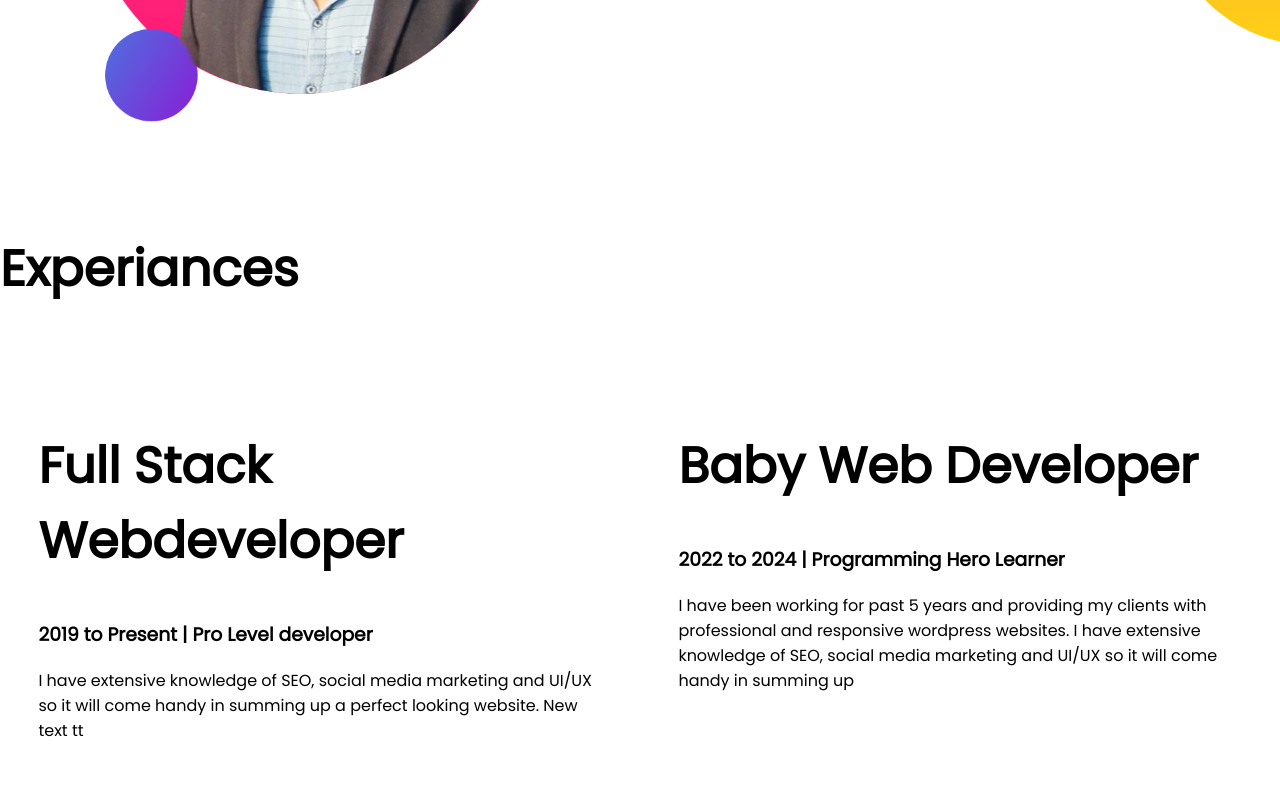
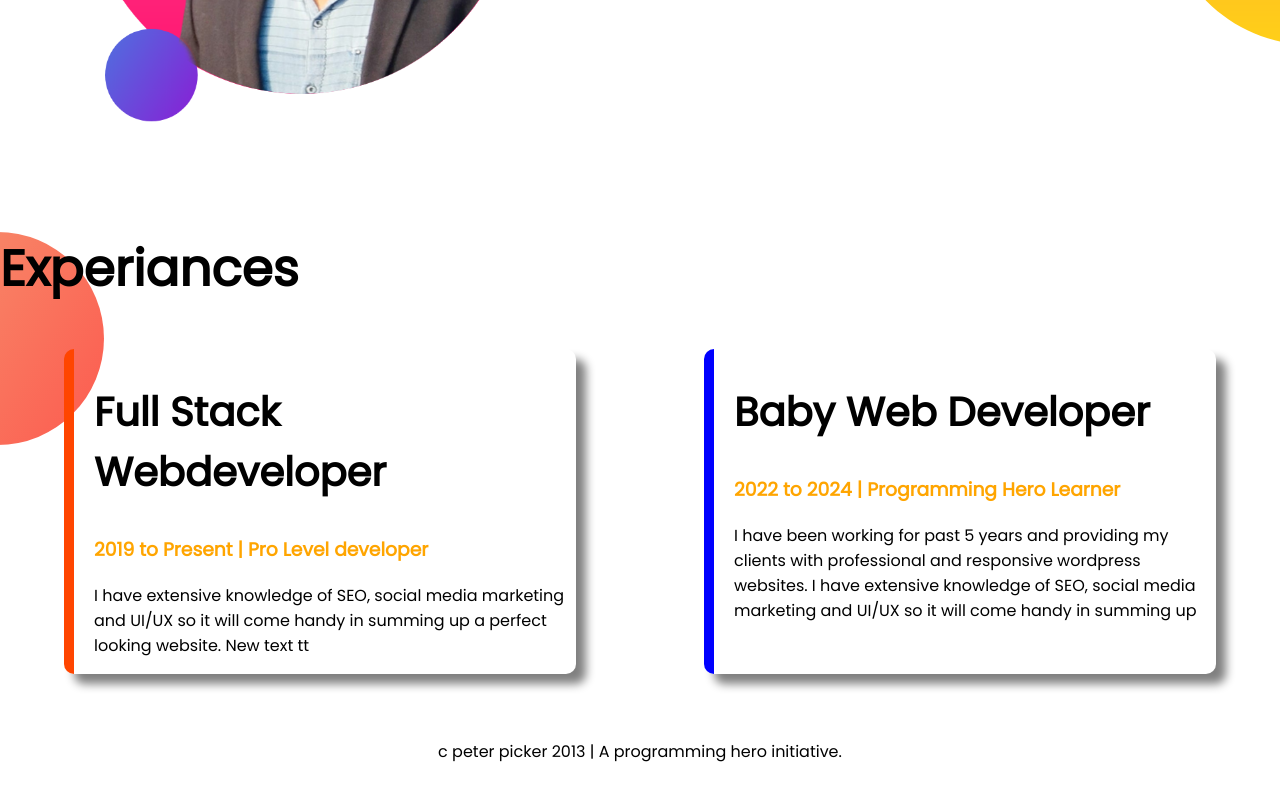
Before and after one commit to Babu24/developer-portfolio, a plain HTML site: page index.html in a window 1280 px wide. Shown: the part 1163-1964 px from the top of the page. After the commit the page ends 1943 px from the top, so only its background shows below. Drawn offline with Linux system fonts and the light colour scheme.

Commit message:
styl.css added border footer

```diff
--- a/index.html
+++ b/index.html
@@ -47,17 +47,17 @@
     <section class="experiance-area">
         <h1>Experiances</h1>
         <div class="flexiable-container">
-            <div class="half-width">
-                <h1>Full Stack Webdeveloper</h1>
-                <h3>2019 to Present | Pro Level developer</h3>
+            <div id="border-orange" class="experiance-item ">
+                <h2>Full Stack Webdeveloper</h2>
+                <h3 class="orange-color">2019 to Present | Pro Level developer</h3>
                 <p> I have extensive knowledge of SEO, social media marketing and UI/UX so it will come handy in summing
                     up
                     a
                     perfect looking website. New text tt</p>
             </div>
-            <div class="half-width">
-                <h1>Baby Web Developer</h1>
-                <h3>2022 to 2024 | Programming Hero Learner</h3>
+            <div id="border-blue" class="experiance-item ">
+                <h2>Baby Web Developer</h2>
+                <h3 class="orange-color">2022 to 2024 | Programming Hero Learner</h3>
                 <p>I have been working for past 5 years and providing my clients with professional and responsive
                     wordpress
                     websites.
@@ -68,5 +68,8 @@
         </div>
     </section>
 </body>
+<footer>
+    <p>c peter picker 2013 | A programming hero initiative.</p>
+</footer>
 
 </html>
--- a/style.css
+++ b/style.css
@@ -5,6 +5,10 @@ body {
 
 h1 {
     font-size: 50px;
+}
+
+h2 {
+    font-size: 40px;
 }
 
 .orange-color {
@@ -44,3 +48,29 @@ h1 {
     background-repeat: no-repeat;
     background-position: right;
 }
+
+.experiance-area {
+    background-image: url(images/exp-bg.png);
+    background-repeat: no-repeat;
+}
+
+.experiance-item {
+    width: 40%;
+    margin-left: 5%;
+    margin-right: 5%;
+    padding-left: 20px;
+    border-radius: 10px;
+    box-shadow: 10px 10px 10px gray;
+}
+
+#border-blue {
+    border-left: 10px solid blue;
+}
+
+#border-orange {
+    border-left: 10px solid orangered;
+}
+
+footer {
+    text-align: center;
+}
```
